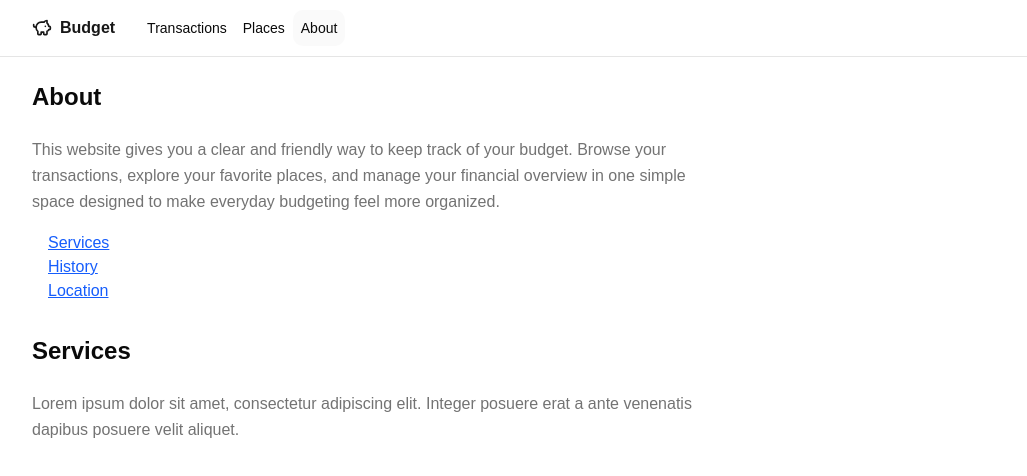
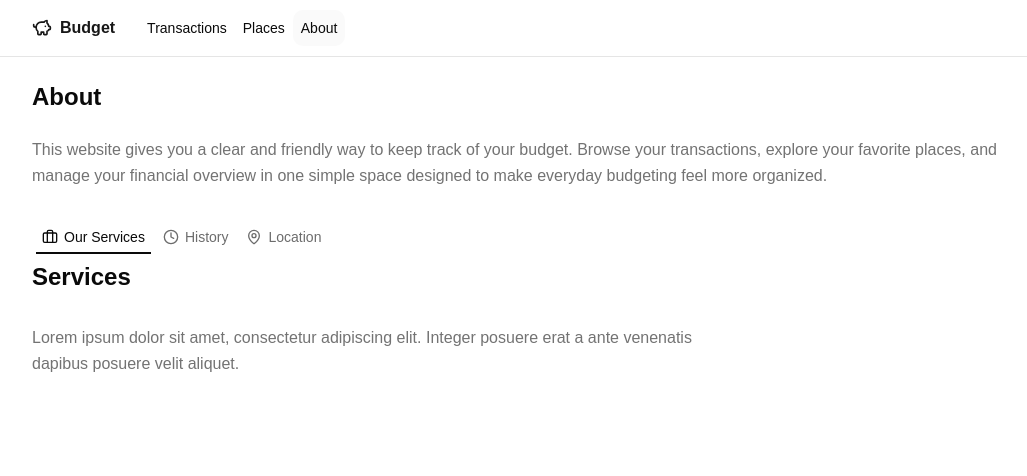
Before and after one commit to HOGENT-frontendweb/frontendweb-budget, a React (Vite) app: page /about/services in a window 1280 px wide. Shown: the top 476 px of the page, without its empty margins (112-1139 px from the left). Built offline with nearby package versions, Linux system fonts and the light colour scheme.

Commit message:
Hoofdstuk 3: Tabs toegevoegd in About component

```diff
--- /dev/null
+++ b/src/components/ui/tabs.tsx
@@ -0,0 +1,79 @@
+import { Tabs as TabsPrimitive } from "@base-ui/react/tabs"
+import { cva, type VariantProps } from "class-variance-authority"
+import { cn } from "cn"
+
+function Tabs({
+  className,
+  orientation = "horizontal",
+  ...props
+}: TabsPrimitive.Root.Props) {
+  return (
+    <TabsPrimitive.Root
+      data-slot="tabs"
+      data-orientation={orientation}
+      className={cn(
+        "group/tabs flex gap-2 data-horizontal:flex-col",
+        className
+      )}
+      {...props}
+    />
+  )
+}
+
+const tabsListVariants = cva(
+  "group/tabs-list inline-flex w-fit items-center justify-center rounded-lg p-[3px] text-muted-foreground group-data-horizontal/tabs:h-8 group-data-vertical/tabs:h-fit group-data-vertical/tabs:flex-col data-[variant=line]:rounded-none",
+  {
+    variants: {
+      variant: {
+        default: "bg-muted",
+        line: "gap-1 bg-transparent",
+      },
+    },
+    defaultVariants: {
+      variant: "default",
+    },
+  }
+)
+
+function TabsList({
+  className,
+  variant = "default",
+  ...props
+}: TabsPrimitive.List.Props & VariantProps<typeof tabsListVariants>) {
+  return (
+    <TabsPrimitive.List
+      data-slot="tabs-list"
+      data-variant={variant}
+      className={cn(tabsListVariants({ variant }), className)}
+      {...props}
+    />
+  )
+}
+
+function TabsTrigger({ className, ...props }: TabsPrimitive.Tab.Props) {
+  return (
+    <TabsPrimitive.Tab
+      data-slot="tabs-trigger"
+      className={cn(
+        "relative inline-flex h-[calc(100%-1px)] flex-1 items-center justify-center gap-1.5 rounded-md border border-transparent px-1.5 py-0.5 text-sm font-medium whitespace-nowrap text-foreground/60 transition-all group-data-vertical/tabs:w-full group-data-vertical/tabs:justify-start hover:text-foreground focus-visible:border-ring focus-visible:ring-[3px] focus-visible:ring-ring/50 focus-visible:outline-1 focus-visible:outline-ring disabled:pointer-events-none disabled:opacity-50 has-data-[icon=inline-end]:pr-1 has-data-[icon=inline-start]:pl-1 aria-disabled:pointer-events-none aria-disabled:opacity-50 dark:text-muted-foreground dark:hover:text-foreground group-data-[variant=default]/tabs-list:data-active:shadow-sm group-data-[variant=line]/tabs-list:data-active:shadow-none [&_svg]:pointer-events-none [&_svg]:shrink-0 [&_svg:not([class*='size-'])]:size-4",
+        "group-data-[variant=line]/tabs-list:bg-transparent group-data-[variant=line]/tabs-list:data-active:bg-transparent dark:group-data-[variant=line]/tabs-list:data-active:border-transparent dark:group-data-[variant=line]/tabs-list:data-active:bg-transparent",
+        "data-active:bg-background data-active:text-foreground dark:data-active:border-input dark:data-active:bg-input/30 dark:data-active:text-foreground",
+        "after:absolute after:bg-foreground after:opacity-0 after:transition-opacity group-data-horizontal/tabs:after:inset-x-0 group-data-horizontal/tabs:after:bottom-[-5px] group-data-horizontal/tabs:after:h-0.5 group-data-vertical/tabs:after:inset-y-0 group-data-vertical/tabs:after:-right-1 group-data-vertical/tabs:after:w-0.5 group-data-[variant=line]/tabs-list:data-active:after:opacity-100",
+        className
+      )}
+      {...props}
+    />
+  )
+}
+
+function TabsContent({ className, ...props }: TabsPrimitive.Panel.Props) {
+  return (
+    <TabsPrimitive.Panel
+      data-slot="tabs-content"
+      className={cn("flex-1 text-sm outline-none", className)}
+      {...props}
+    />
+  )
+}
+
+export { Tabs, TabsList, TabsTrigger, TabsContent, tabsListVariants }
--- a/src/main.tsx
+++ b/src/main.tsx
@@ -4,7 +4,7 @@ import './index.css';
 import { Navigate, RouterProvider, createBrowserRouter } from 'react-router';
 import TransactionList from './pages/transactions/TransactionList.tsx';
 import PlacesList from './pages/places/PlacesList';
-import About, { History, Location, Services } from './pages/about/About.tsx';
+import About, { History, Location, Services } from './pages/about/AboutTabs.tsx';
 import NotFound from './pages/NotFound';
 import PlaceDetail from './pages/places/PlaceDetail.tsx';
 
--- /dev/null
+++ b/src/pages/about/AboutTabs.tsx
@@ -0,0 +1,91 @@
+import { Outlet, useLocation, useNavigate } from 'react-router';
+import { Tabs, TabsList, TabsTrigger } from '@/components/ui/tabs';
+import { Briefcase, Clock, MapPin } from 'lucide-react';
+
+const TABS = ['services', 'history', 'location'] as const;
+type TabValue = (typeof TABS)[number];
+
+const About = () => {
+  const navigate = useNavigate();
+  const { pathname } = useLocation();
+
+  const segment = pathname.split('/').pop() as TabValue;
+  const activeTab: TabValue = TABS.includes(segment) ? segment : 'services';
+
+
+  const handleTabChange = (val: TabValue) => {
+    navigate(`/about/${val}`);
+  };
+
+  return (
+    <div className='space-y-8'>
+      <h1 className='text-2xl font-semibold mb-6'>About</h1>
+      <div>
+        <p className='text-muted-foreground leading-relaxed'>
+          This website gives you a clear and friendly way to keep track of your
+          budget. Browse your transactions, explore your favorite places, and
+          manage your financial overview in one simple space designed to make
+          everyday budgeting feel more organized.
+        </p>
+      </div>
+
+      <Tabs value={activeTab} onValueChange={handleTabChange}>
+        <TabsList variant='line'>
+          <TabsTrigger value='services' className='gap-1.5'>
+            <Briefcase className='h-4 w-4' />
+            Our Services
+          </TabsTrigger>
+          <TabsTrigger value='history' className='gap-1.5'>
+            <Clock className='h-4 w-4' />
+            History
+          </TabsTrigger>
+          <TabsTrigger value='location' className='gap-1.5'>
+            <MapPin className='h-4 w-4' />
+            Location
+          </TabsTrigger>
+        </TabsList>
+        <Outlet />
+      </Tabs>
+    </div>
+  );
+};
+
+export default About;
+
+export const Services = () => {
+  return (
+    <>
+      <h1 className='text-2xl font-semibold mb-6'>Services</h1>
+      <p className='text-muted-foreground leading-relaxed max-w-2xl'>
+        Lorem ipsum dolor sit amet, consectetur adipiscing elit. Integer
+        posuere erat a ante venenatis dapibus posuere velit aliquet.
+      </p>
+    </>
+  );
+};
+
+export const History = () => {
+  return (
+    <>
+      <h1 className='text-2xl font-semibold mb-6'>History</h1>
+      <p className='text-muted-foreground leading-relaxed max-w-2xl'>
+        Lorem ipsum dolor sit amet, consectetur adipiscing elit. Cras mattis
+        consectetur purus sit amet fermentum. Aenean lacinia bibendum nulla sed
+        consectetur.
+      </p>
+    </>
+  );
+};
+
+export const Location = () => {
+  return (
+    <>
+      <h1 className='text-2xl font-semibold mb-6'>Location</h1>
+      <p className='text-muted-foreground leading-relaxed max-w-2xl'>
+        Lorem ipsum dolor sit amet, consectetur adipiscing elit. Donec sed odio
+        dui. Maecenas faucibus mollis interdum. Nullam id dolor id nibh
+        ultricies vehicula ut id elit.
+      </p>
+    </>
+  );
+};
```
